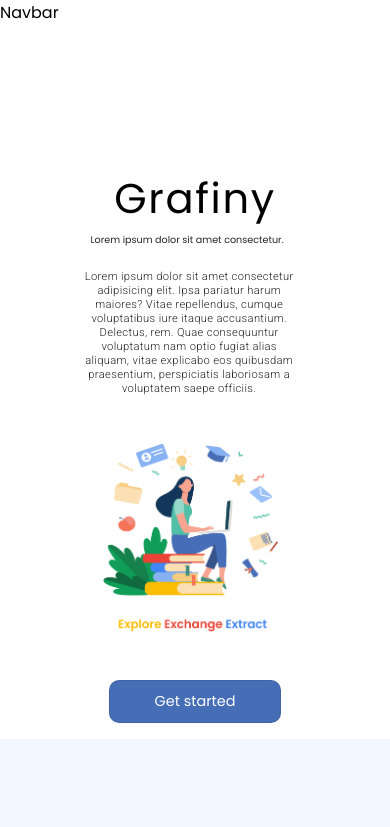
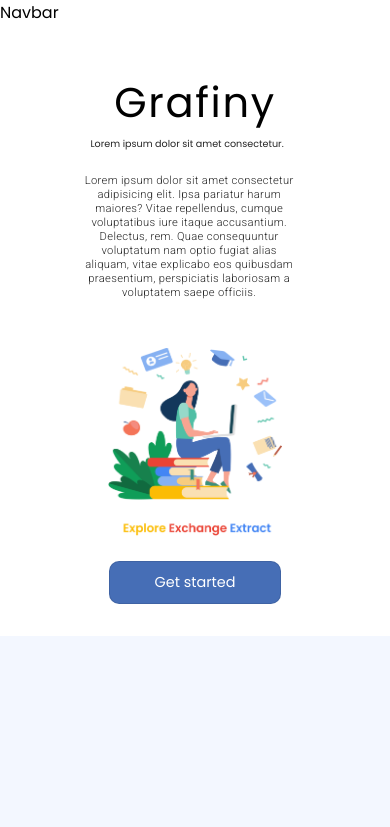
Before and after one commit to gdsc-nits-org/grafiny-client, a React (Vite) app: page / in a window 390 px wide. Shown: the top 827 px of the page. Built offline with nearby package versions, Linux system fonts and the light colour scheme.

Commit message:
RESOLVE: responsiveness design fixes

```diff
--- a/src/Components/Landing/Landing.module.scss
+++ b/src/Components/Landing/Landing.module.scss
@@ -20,14 +20,10 @@
     width: 60%;
 
     h1 {
-      // position: absolute;
       letter-spacing: 0.04em;
       margin: auto;
       margin-top: 9rem;
       width: 90%;
-      height: 5%;
-      left: 9%;
-      // top: 12rem;
 
       /* Upperbound(desktop) */
 
@@ -44,8 +40,6 @@
       // position: absolute;
       width: 90%;
       height: 2%;
-      left: 7%;
-      top: 23rem;
 
       /* heading4(desktop) */
 
@@ -64,8 +58,6 @@
       margin-top: 1.8em;
       width: 80%;
       height: 3%;
-      left: 7%;
-      top: 28rem;
 
       /* text(desktop) */
 
@@ -128,8 +120,7 @@
     @include flexDisplay(center, column);
 
     .title h1 {
-      top: 10%;
-      left: 30%;
+      margin-top: 3rem;
 
       width: 70%;
       height: 7%;
@@ -150,9 +141,6 @@
     }
 
     .title p {
-      left: 16%;
-      top: 27%;
-
       width: 95%;
       margin-left: 0em;
 
@@ -165,20 +153,15 @@
     }
 
     .imageLand {
-      // height: auto;
-      // max-width: 85%;
       width: 80%;
+      display: flex;
+      justify-content: center;
+      align-items: center;
 
       img {
         width: 56%;
         height: 67%;
-        margin-left: 4rem;
         margin-top: 2em;
-
-        left: 23.61%;
-        right: 24.19%;
-        top: 49.22%;
-        bottom: 19.11%;
       }
     }
   }
@@ -194,8 +177,8 @@
 
       font-size: 0.9rem;
       border-radius: 0.7em;
-      margin-top: 2.5rem;
-      margin-bottom: 1rem;
+      margin-top: 1.5rem;
+      margin-bottom: 2rem;
     }
   }
 }
```
